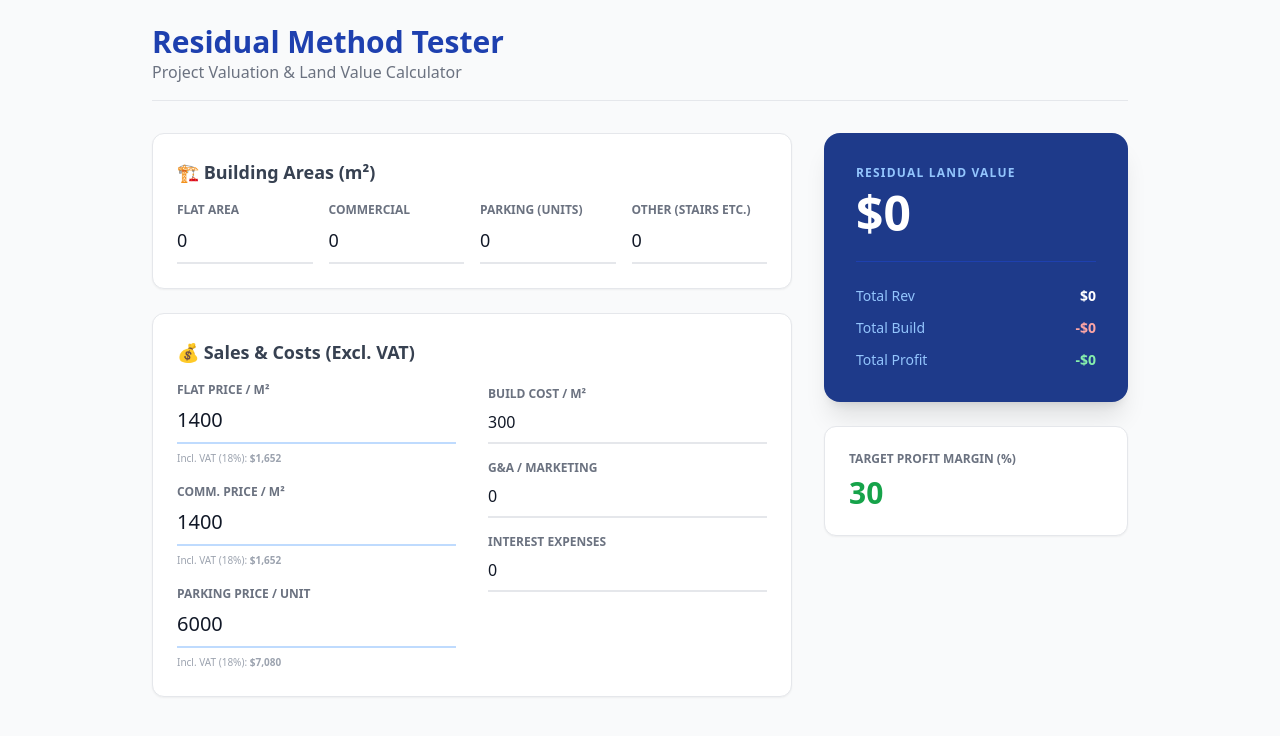
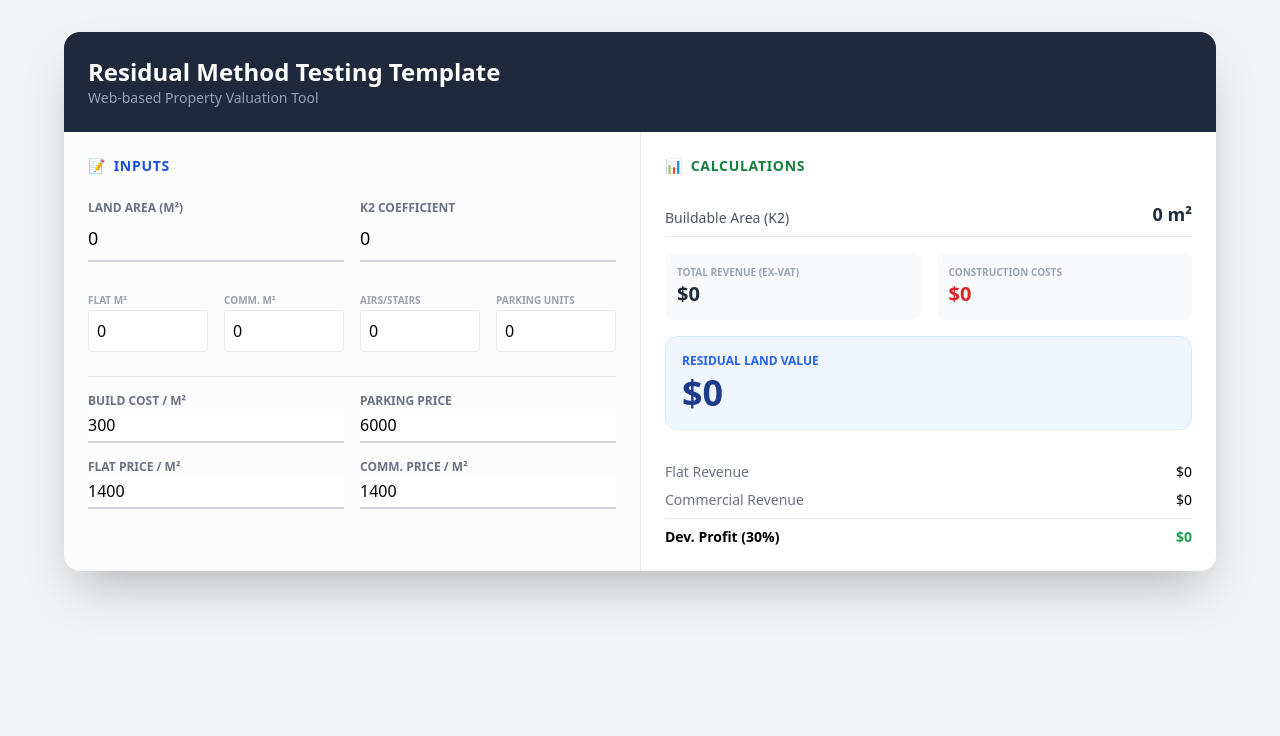
Before and after one commit to TengizKhrustali/Residual-Testing, a plain HTML site: page index.html in a window 1280 px wide. Drawn offline with nearby package versions, Linux system fonts and the light colour scheme.

Commit message:
Update title and restructure HTML layout

```diff
--- a/index.html
+++ b/index.html
@@ -3,96 +3,105 @@
 <head>
     <meta charset="UTF-8">
     <meta name="viewport" content="width=device-width, initial-scale=1.0">
-    <title>Residual Method Tester</title>
+    <title>Residual Method Template</title>
     <script src="https://cdn.tailwindcss.com"></script>
     <style>
         input::-webkit-outer-spin-button, input::-webkit-inner-spin-button { -webkit-appearance: none; margin: 0; }
         input[type=number] { -moz-appearance: textfield; }
     </style>
 </head>
-<body class="bg-gray-50 text-gray-900 font-sans">
-    <div class="max-w-5xl mx-auto p-6">
-        <header class="mb-8 border-b pb-4">
-            <h1 class="text-3xl font-extrabold text-blue-800">Residual Method Tester</h1>
-            <p class="text-gray-500">Project Valuation & Land Value Calculator</p>
-        </header>
+<body class="bg-gray-100 p-4 md:p-8 font-sans">
+    <div class="max-w-6xl mx-auto bg-white shadow-2xl rounded-2xl overflow-hidden">
+        <div class="bg-slate-800 p-6 text-white">
+            <h1 class="text-2xl font-bold">Residual Method Testing Template</h1>
+            <p class="text-slate-400 text-sm">Web-based Property Valuation Tool</p>
+        </div>
 
-        <div class="grid grid-cols-1 lg:grid-cols-3 gap-8">
-            <div class="lg:col-span-2 space-y-6">
-                <section class="bg-white p-6 rounded-xl shadow-sm border border-gray-200">
-                    <h3 class="text-lg font-bold mb-4 text-gray-700">🏗️ Building Areas (m²)</h3>
-                    <div class="grid grid-cols-2 md:grid-cols-4 gap-4">
+        <div class="grid grid-cols-1 lg:grid-cols-2 gap-0 divide-y lg:divide-y-0 lg:divide-x divide-gray-200">
+            <div class="p-6 bg-gray-50/50">
+                <h2 class="text-blue-700 font-bold uppercase tracking-wider text-sm mb-6 flex items-center">
+                    <span class="mr-2">📝</span> Inputs
+                </h2>
+
+                <div class="space-y-6">
+                    <div class="grid grid-cols-2 gap-4">
                         <div>
-                            <label class="block text-xs font-semibold text-gray-500 uppercase">Flat Area</label>
-                            <input type="number" id="flat_area" value="0" oninput="calc()" class="w-full border-b-2 border-gray-200 focus:border-blue-500 outline-none py-2 text-lg font-medium">
+                            <label class="block text-xs font-bold text-gray-500 uppercase">Land Area (m²)</label>
+                            <input type="number" id="land_area" value="0" oninput="calc()" class="w-full border-b-2 border-gray-300 focus:border-blue-500 outline-none py-2 bg-transparent text-lg">
                         </div>
                         <div>
-                            <label class="block text-xs font-semibold text-gray-500 uppercase">Commercial</label>
-                            <input type="number" id="comm_area" value="0" oninput="calc()" class="w-full border-b-2 border-gray-200 focus:border-blue-500 outline-none py-2 text-lg font-medium">
-                        </div>
-                        <div>
-                            <label class="block text-xs font-semibold text-gray-500 uppercase">Parking (Units)</label>
-                            <input type="number" id="p_units" value="0" oninput="calc()" class="w-full border-b-2 border-gray-200 focus:border-blue-500 outline-none py-2 text-lg font-medium">
-                        </div>
-                        <div>
-                            <label class="block text-xs font-semibold text-gray-500 uppercase">Other (Stairs etc.)</label>
-                            <input type="number" id="other_area" value="0" oninput="calc()" class="w-full border-b-2 border-gray-200 focus:border-blue-500 outline-none py-2 text-lg font-medium">
+                            <label class="block text-xs font-bold text-gray-500 uppercase">K2 Coefficient</label>
+                            <input type="number" id="k2" value="0" step="0.1" oninput="calc()" class="w-full border-b-2 border-gray-300 focus:border-blue-500 outline-none py-2 bg-transparent text-lg">
                         </div>
                     </div>
-                </section>
 
-                <section class="bg-white p-6 rounded-xl shadow-sm border border-gray-200">
-                    <h3 class="text-lg font-bold mb-4 text-gray-700">💰 Sales & Costs (Excl. VAT)</h3>
-                    <div class="grid grid-cols-1 md:grid-cols-2 gap-8">
-                        <div class="space-y-4">
+                    <div class="grid grid-cols-2 md:grid-cols-4 gap-4">
+                        <div><label class="text-[10px] font-bold text-gray-400 uppercase">Flat m²</label><input type="number" id="area_flat" value="0" oninput="calc()" class="w-full border p-2 rounded"></div>
+                        <div><label class="text-[10px] font-bold text-gray-400 uppercase">Comm. m²</label><input type="number" id="area_comm" value="0" oninput="calc()" class="w-full border p-2 rounded"></div>
+                        <div><label class="text-[10px] font-bold text-gray-400 uppercase">Airs/Stairs</label><input type="number" id="area_other" value="0" oninput="calc()" class="w-full border p-2 rounded"></div>
+                        <div><label class="text-[10px] font-bold text-gray-400 uppercase">Parking Units</label><input type="number" id="p_units" value="0" oninput="calc()" class="w-full border p-2 rounded"></div>
+                    </div>
+
+                    <div class="space-y-4 pt-4 border-t">
+                        <div class="grid grid-cols-2 gap-4">
                             <div>
-                                <label class="block text-xs font-semibold text-gray-500 uppercase">Flat Price / m²</label>
-                                <input type="number" id="flat_price" value="1400" oninput="calc()" class="w-full border-b-2 border-blue-200 focus:border-blue-500 outline-none py-2 text-xl">
-                                <span class="text-[10px] text-gray-400">Incl. VAT (18%): <b id="flat_vat">$1,652</b></span>
+                                <label class="block text-xs font-bold text-gray-500 uppercase">Build Cost / m²</label>
+                                <input type="number" id="cost_m2" value="300" oninput="calc()" class="w-full border-b-2 border-gray-300 focus:border-blue-500 outline-none py-1">
                             </div>
                             <div>
-                                <label class="block text-xs font-semibold text-gray-500 uppercase">Comm. Price / m²</label>
-                                <input type="number" id="comm_price" value="1400" oninput="calc()" class="w-full border-b-2 border-blue-200 focus:border-blue-500 outline-none py-2 text-xl">
-                                <span class="text-[10px] text-gray-400">Incl. VAT (18%): <b id="comm_vat">$1,652</b></span>
+                                <label class="block text-xs font-bold text-gray-500 uppercase">Parking Price</label>
+                                <input type="number" id="p_price" value="6000" oninput="calc()" class="w-full border-b-2 border-gray-300 focus:border-blue-500 outline-none py-1">
+                            </div>
+                        </div>
+                        <div class="grid grid-cols-2 gap-4">
+                            <div>
+                                <label class="block text-xs font-bold text-gray-500 uppercase">Flat Price / m²</label>
+                                <input type="number" id="f_price" value="1400" oninput="calc()" class="w-full border-b-2 border-gray-300 focus:border-blue-500 outline-none py-1">
                             </div>
                             <div>
-                                <label class="block text-xs font-semibold text-gray-500 uppercase">Parking Price / Unit</label>
-                                <input type="number" id="p_price" value="6000" oninput="calc()" class="w-full border-b-2 border-blue-200 focus:border-blue-500 outline-none py-2 text-xl">
-                                <span class="text-[10px] text-gray-400">Incl. VAT (18%): <b id="p_vat">$7,080</b></span>
-                            </div>
-                        </div>
-                        <div class="space-y-4 pt-1">
-                            <div>
-                                <label class="block text-xs font-semibold text-gray-500 uppercase">Build Cost / m²</label>
-                                <input type="number" id="b_cost_m2" value="300" oninput="calc()" class="w-full border-b-2 border-gray-200 focus:border-blue-500 outline-none py-2">
-                            </div>
-                            <div>
-                                <label class="block text-xs font-semibold text-gray-500 uppercase">G&A / Marketing</label>
-                                <input type="number" id="ga" value="0" oninput="calc()" class="w-full border-b-2 border-gray-200 focus:border-blue-500 outline-none py-2">
-                            </div>
-                            <div>
-                                <label class="block text-xs font-semibold text-gray-500 uppercase">Interest Expenses</label>
-                                <input type="number" id="interest" value="0" oninput="calc()" class="w-full border-b-2 border-gray-200 focus:border-blue-500 outline-none py-2">
+                                <label class="block text-xs font-bold text-gray-500 uppercase">Comm. Price / m²</label>
+                                <input type="number" id="c_price" value="1400" oninput="calc()" class="w-full border-b-2 border-gray-300 focus:border-blue-500 outline-none py-1">
                             </div>
                         </div>
                     </div>
-                </section>
+                </div>
             </div>
 
-            <div class="space-y-6">
-                <div class="bg-blue-900 text-white p-8 rounded-2xl shadow-xl">
-                    <p class="text-blue-300 text-xs font-bold uppercase tracking-widest mb-2">Residual Land Value</p>
-                    <h2 id="res_land" class="text-5xl font-black mb-6">$0</h2>
-                    <div class="space-y-3 border-t border-blue-800 pt-6">
-                        <div class="flex justify-between text-sm"><span class="text-blue-300">Total Rev</span><span id="t_rev" class="font-bold"></span></div>
-                        <div class="flex justify-between text-sm"><span class="text-blue-300">Total Build</span><span id="t_build" class="font-bold text-red-300"></span></div>
-                        <div class="flex justify-between text-sm"><span class="text-blue-300">Total Profit</span><span id="t_profit" class="font-bold text-green-300"></span></div>
+            <div class="p-6 bg-white">
+                <h2 class="text-green-700 font-bold uppercase tracking-wider text-sm mb-6 flex items-center">
+                    <span class="mr-2">📊</span> Calculations
+                </h2>
+
+                <div class="space-y-4">
+                    <div class="flex justify-between items-end border-b pb-2">
+                        <span class="text-sm text-gray-600">Buildable Area (K2)</span>
+                        <span id="res_k2_area" class="font-bold text-lg text-gray-800">0 m²</span>
                     </div>
-                </div>
 
-                <div class="bg-white p-6 rounded-xl shadow-sm border border-gray-200">
-                    <label class="block text-xs font-semibold text-gray-500 uppercase mb-2">Target Profit Margin (%)</label>
-                    <input type="number" id="p_rate" value="30" oninput="calc()" class="w-full text-3xl font-bold text-green-600 outline-none">
+                    <div class="grid grid-cols-2 gap-4">
+                        <div class="p-3 bg-slate-50 rounded-lg">
+                            <p class="text-[10px] text-gray-400 uppercase font-bold">Total Revenue (Ex-VAT)</p>
+                            <p id="res_total_rev" class="text-xl font-black text-slate-800">$0</p>
+                        </div>
+                        <div class="p-3 bg-slate-50 rounded-lg">
+                            <p class="text-[10px] text-gray-400 uppercase font-bold">Construction Costs</p>
+                            <p id="res_build_cost" class="text-xl font-black text-red-600">$0</p>
+                        </div>
+                    </div>
+
+                    <div class="bg-blue-50 p-4 rounded-xl border border-blue-100">
+                        <p class="text-xs text-blue-600 font-bold uppercase mb-1">Residual Land Value</p>
+                        <p id="res_land_value" class="text-4xl font-black text-blue-900">$0</p>
+                    </div>
+
+                    <div class="pt-4 space-y-2 text-sm">
+                        <div class="flex justify-between"><span class="text-gray-500">Flat Revenue</span><span id="val_f_rev"></span></div>
+                        <div class="flex justify-between"><span class="text-gray-500">Commercial Revenue</span><span id="val_c_rev"></span></div>
+                        <div class="flex justify-between font-bold border-t pt-2 mt-2">
+                            <span>Dev. Profit (30%)</span>
+                            <span id="val_profit" class="text-green-600"></span>
+                        </div>
+                    </div>
                 </div>
             </div>
         </div>
@@ -100,38 +109,49 @@
 
     <script>
         const VAT = 1.18;
-        function fmt(n) { return '$' + Math.round(n).toLocaleString(); }
+        const PROFIT_RATE = 0.30;
+        const fmt = (v) => '$' + Math.round(v).toLocaleString();
 
         function calc() {
-            const vals = {
-                fa: +document.getElementById('flat_area').value,
-                ca: +document.getElementById('comm_area').value,
-                oa: +document.getElementById('other_area').value,
-                pu: +document.getElementById('p_units').value,
-                fp: +document.getElementById('flat_price').value,
-                cp: +document.getElementById('comm_price').value,
-                pp: +document.getElementById('p_price').value,
-                bc: +document.getElementById('b_cost_m2').value,
-                ga: +document.getElementById('ga').value,
-                ie: +document.getElementById('interest').value,
-                pr: +document.getElementById('p_rate').value / 100
-            };
+            // Inputs
+            const landArea = +document.getElementById('land_area').value;
+            const k2 = +document.getElementById('k2').value;
+            const fArea = +document.getElementById('area_flat').value;
+            const cArea = +document.getElementById('area_comm').value;
+            const oArea = +document.getElementById('area_other').value;
+            const pUnits = +document.getElementById('p_units').value;
 
-            // VAT indicators
-            document.getElementById('flat_vat').innerText = fmt(vals.fp * VAT);
-            document.getElementById('comm_vat').innerText = fmt(vals.cp * VAT);
-            document.getElementById('p_vat').innerText = fmt(vals.pp * VAT);
+            const costM2 = +document.getElementById('cost_m2').value;
+            const fPrice = +document.getElementById('f_price').value;
+            const cPrice = +document.getElementById('c_price').value;
+            const pPrice = +document.getElementById('p_price').value;
 
-            const totalArea = vals.fa + vals.ca + vals.oa;
-            const totalBuild = totalArea * vals.bc;
-            const totalRev = (vals.fa * vals.fp) + (vals.ca * vals.cp) + (vals.pu * vals.pp);
-            const targetProfit = totalRev * vals.pr;
-            const residual = totalRev - totalBuild - vals.ga - vals.ie - targetProfit;
+            // Calc K2 Area
+            const buildableK2 = landArea * k2;
+            document.getElementById('res_k2_area').innerText = buildableK2.toLocaleString() + ' m²';
 
-            document.getElementById('t_rev').innerText = fmt(totalRev);
-            document.getElementById('t_build').innerText = '-' + fmt(totalBuild);
-            document.getElementById('t_profit').innerText = '-' + fmt(targetProfit);
-            document.getElementById('res_land').innerText = fmt(residual);
+            // Revenues
+            const fRev = fArea * fPrice;
+            const cRev = cArea * cPrice;
+            const pRev = pUnits * pPrice;
+            const totalRev = fRev + cRev + pRev;
+
+            // Costs
+            const totalBuildingArea = fArea + cArea + oArea;
+            const constructionCosts = totalBuildingArea * costM2;
+
+            // Profit & Land
+            const profitFig = totalRev * PROFIT_RATE;
+            const residualLand = totalRev - constructionCosts - profitFig;
+
+            // Updates
+            document.getElementById('res_total_rev').innerText = fmt(totalRev);
+            document.getElementById('res_build_cost').innerText = fmt(constructionCosts);
+            document.getElementById('res_land_value').innerText = fmt(residualLand);
+
+            document.getElementById('val_f_rev').innerText = fmt(fRev);
+            document.getElementById('val_c_rev').innerText = fmt(cRev);
+            document.getElementById('val_profit').innerText = fmt(profitFig);
         }
         calc();
     </script>
```
